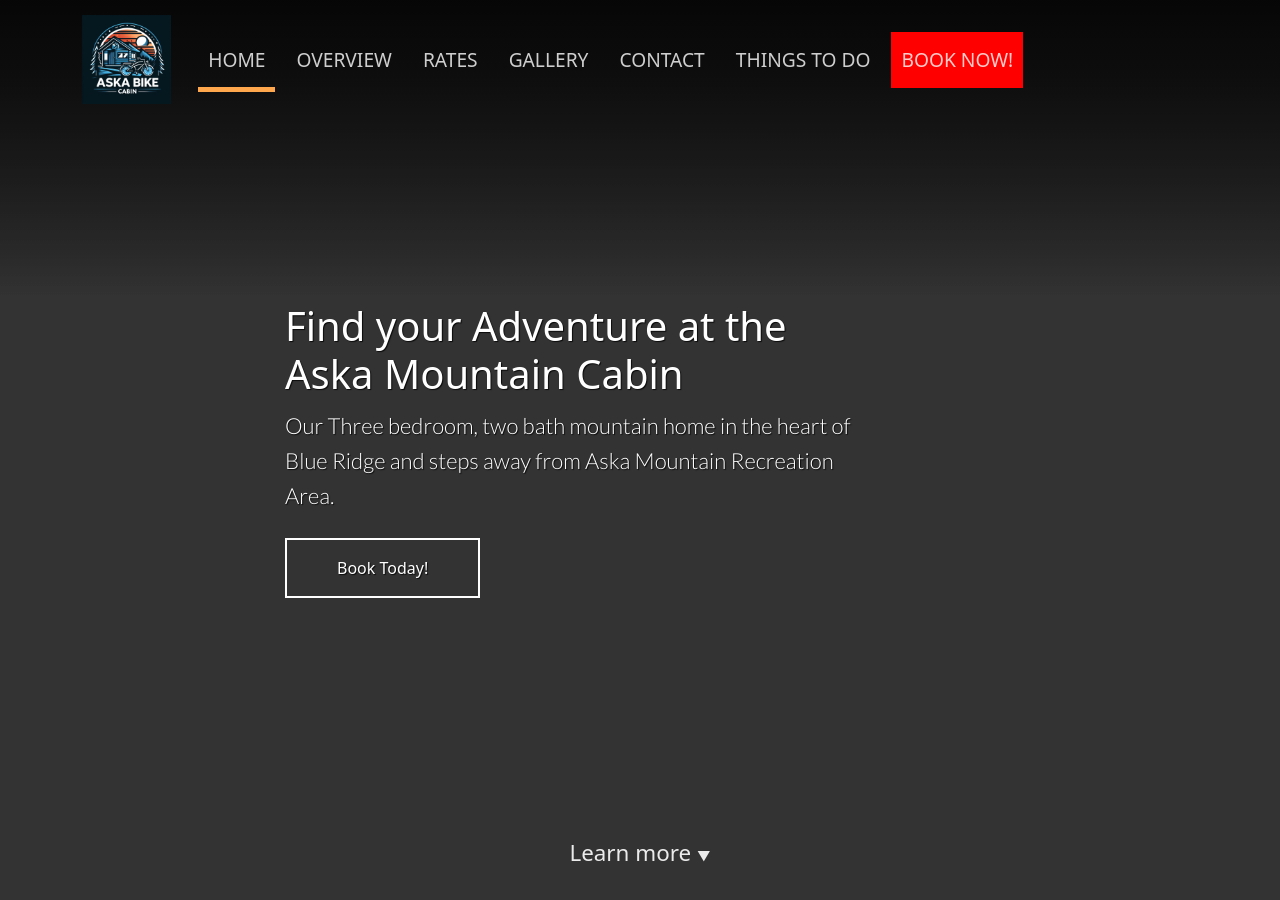
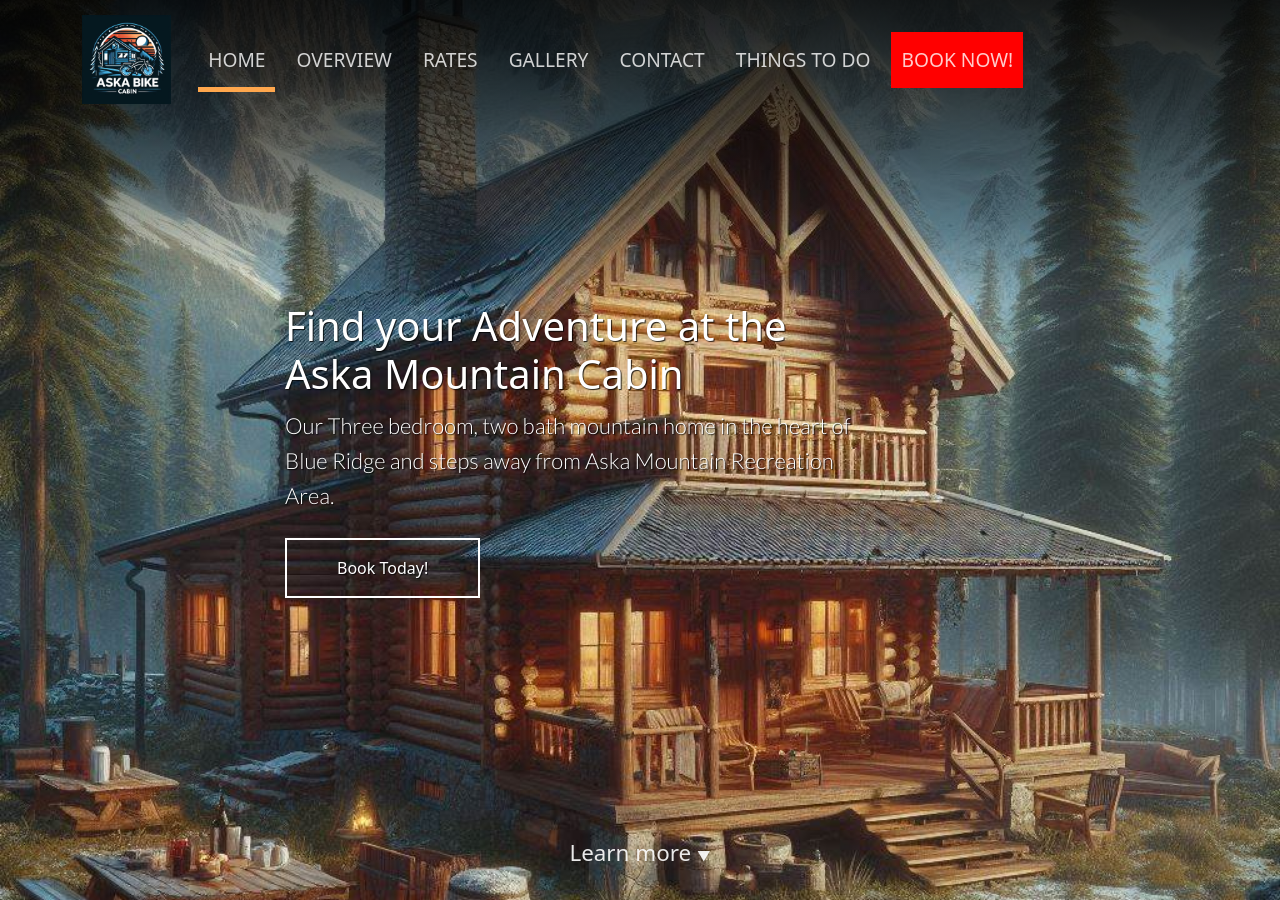
Before and after one commit to nduncan81/jCoopman-askaCabin, a Jekyll site: the page built from index.html, in a window 1280 px wide and 900 px high. Built offline with Jekyll 4.4.1, drawn with Linux system fonts in a browser that asks for light colours; nearby versions of some CDN libraries.

Commit message:
update images

```diff
--- a/index.html
+++ b/index.html
@@ -1,8 +1,8 @@
 ---
 title: Home
 description: The latest app to help you find new friends with common interests.
-image: images/topImage.jpeg
-bottom_image: images/bottomImage.jpeg
+image: /images/topImage.jpeg
+bottom_image: /images/bottomImage.jpeg
 ---
 
 <section class="hero" style="background-image: url({% include relative-src.html src=page.image %})">
```
